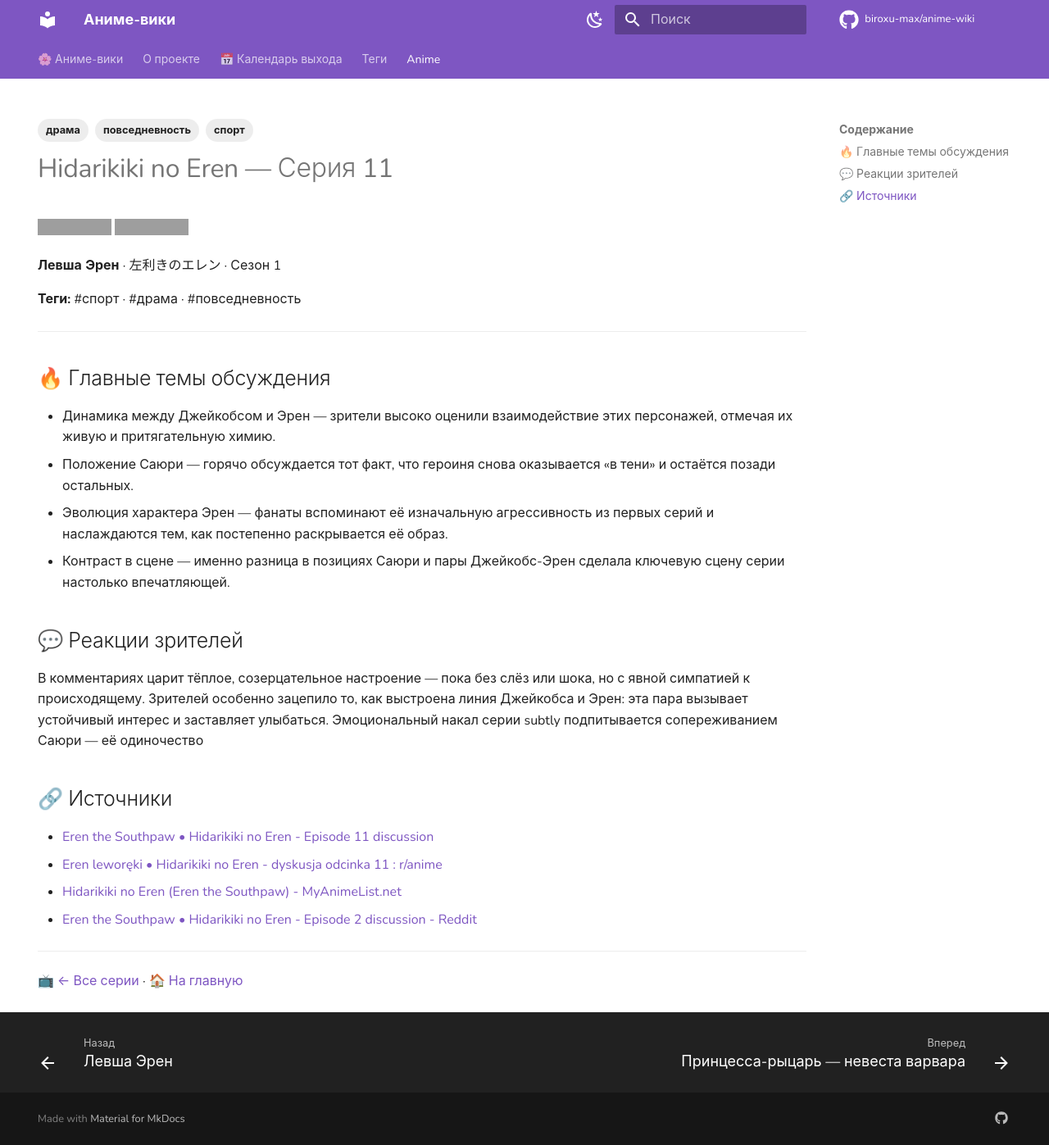
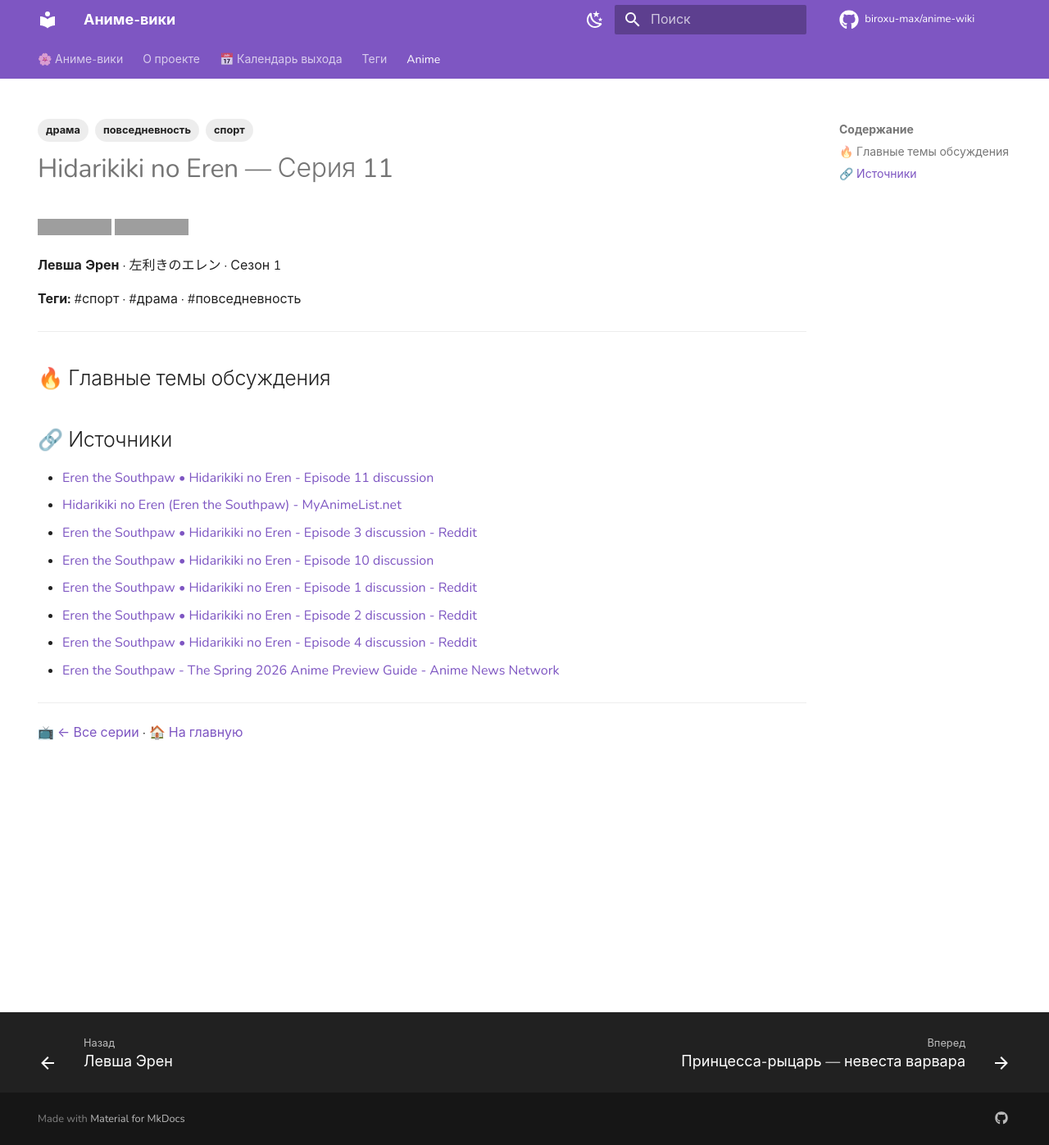
Before and after one commit to biroxu-max/anime-wiki, an MkDocs documentation site: the page built from docs/anime/hidarikiki-no-eren/ep-11.md, in a window 1280 px wide and 1397 px high. Shown: the whole window at 82% size. Built offline with MkDocs 1.6.1 and Material for MkDocs 9.7.7, drawn with Linux system fonts in a browser that asks for light colours; comment, search, counter and statistics services are not loaded; grey boxes are pictures that could not be loaded.

Commit message:
chore(wiki): +hidarikiki-no-eren ep11

```diff
--- a/docs/anime/hidarikiki-no-eren/ep-11.md
+++ b/docs/anime/hidarikiki-no-eren/ep-11.md
@@ -18,20 +18,17 @@ hide:
 ---
 
 ## 🔥 Главные темы обсуждения
-- Динамика между Джейкобсом и Эрен — зрители высоко оценили взаимодействие этих персонажей, отмечая их живую и притягательную химию.
-- Положение Саюри — горячо обсуждается тот факт, что героиня снова оказывается «в тени» и остаётся позади остальных.
-- Эволюция характера Эрен — фанаты вспоминают её изначальную агрессивность из первых серий и наслаждаются тем, как постепенно раскрывается её образ.
-- Контраст в сцене — именно разница в позициях Саюри и пары Джейкобс-Эрен сделала ключевую сцену серии настолько впечатляющей.
-
-## 💬 Реакции зрителей
-В комментариях царит тёплое, созерцательное настроение — пока без слёз или шока, но с явной симпатией к происходящему. Зрителей особенно зацепило то, как выстроена линия Джейкобса и Эрен: эта пара вызывает устойчивый интерес и заставляет улыбаться. Эмоциональный накал серии subtly подпитывается сопереживанием Саюри — её одиночество
 
 ## 🔗 Источники
 
 - [Eren the Southpaw • Hidarikiki no Eren - Episode 11 discussion](https://www.reddit.com/r/anime/comments/1u7hr90/eren_the_southpaw_hidarikiki_no_eren_episode_11)
-- [Eren leworęki • Hidarikiki no Eren - dyskusja odcinka 11 : r/anime](https://www.reddit.com/r/anime/comments/1u7hr90/eren_the_southpaw_hidarikiki_no_eren_episode_11?tl=pl)
 - [Hidarikiki no Eren (Eren the Southpaw) - MyAnimeList.net](https://myanimelist.net/anime/53732/Hidarikiki_no_Eren)
+- [Eren the Southpaw • Hidarikiki no Eren - Episode 3 discussion - Reddit](https://www.reddit.com/r/anime/comments/1srs40v/eren_the_southpaw_hidarikiki_no_eren_episode_3)
+- [Eren the Southpaw • Hidarikiki no Eren - Episode 10 discussion](https://www.reddit.com/r/anime/comments/1u1990y/eren_the_southpaw_hidarikiki_no_eren_episode_10)
+- [Eren the Southpaw • Hidarikiki no Eren - Episode 1 discussion - Reddit](https://www.reddit.com/r/anime/comments/1sf09ac/eren_the_southpaw_hidarikiki_no_eren_episode_1)
 - [Eren the Southpaw • Hidarikiki no Eren - Episode 2 discussion - Reddit](https://www.reddit.com/r/anime/comments/1sld0ph/eren_the_southpaw_hidarikiki_no_eren_episode_2)
+- [Eren the Southpaw • Hidarikiki no Eren - Episode 4 discussion - Reddit](https://www.reddit.com/r/anime/comments/1sy5ptt/eren_the_southpaw_hidarikiki_no_eren_episode_4)
+- [Eren the Southpaw - The Spring 2026 Anime Preview Guide - Anime News Network](https://www.animenewsnetwork.com/preview-guide/2026/spring/eren-the-southpaw/.234707)
 
 ---
 📺 [← Все серии](index.md) · [🏠 На главную](../../index.md)
```
Also changed, not shown: docs/anime/hidarikiki-no-eren/index.md (+1 -1 lines).
